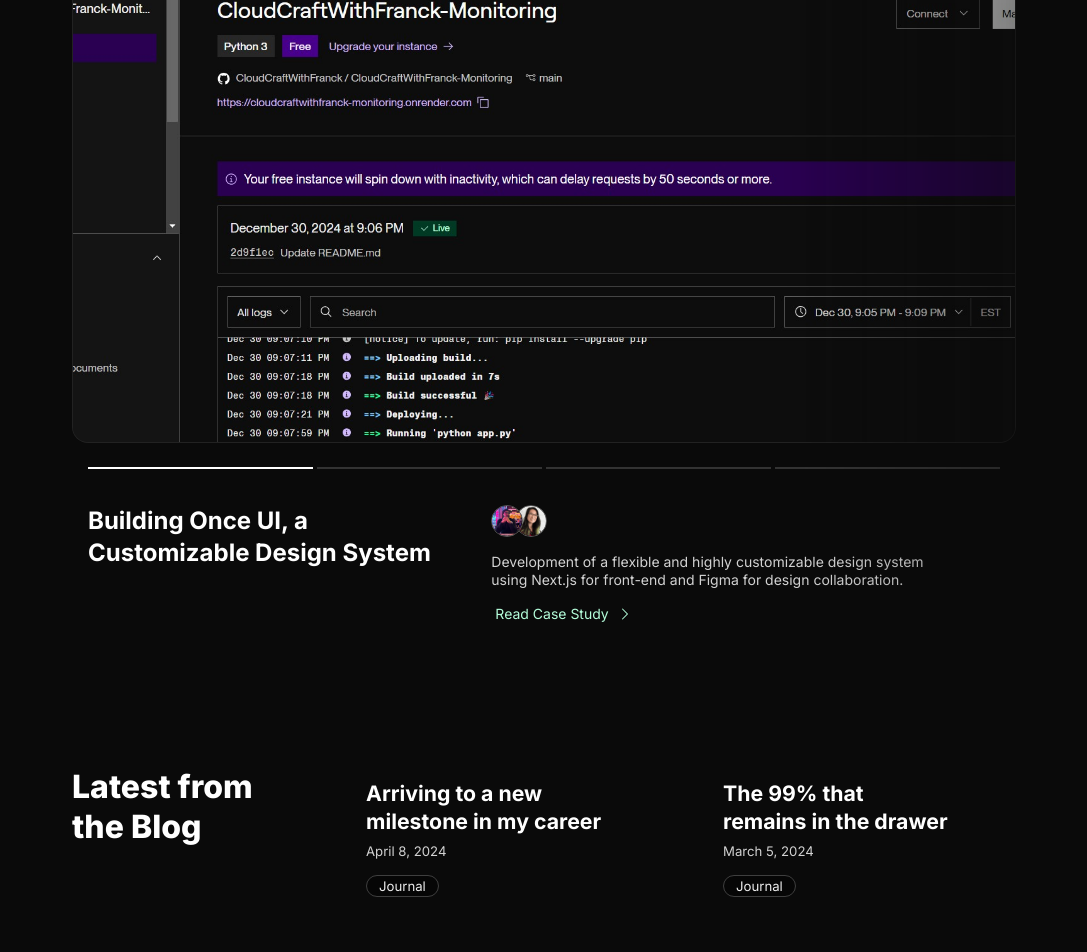
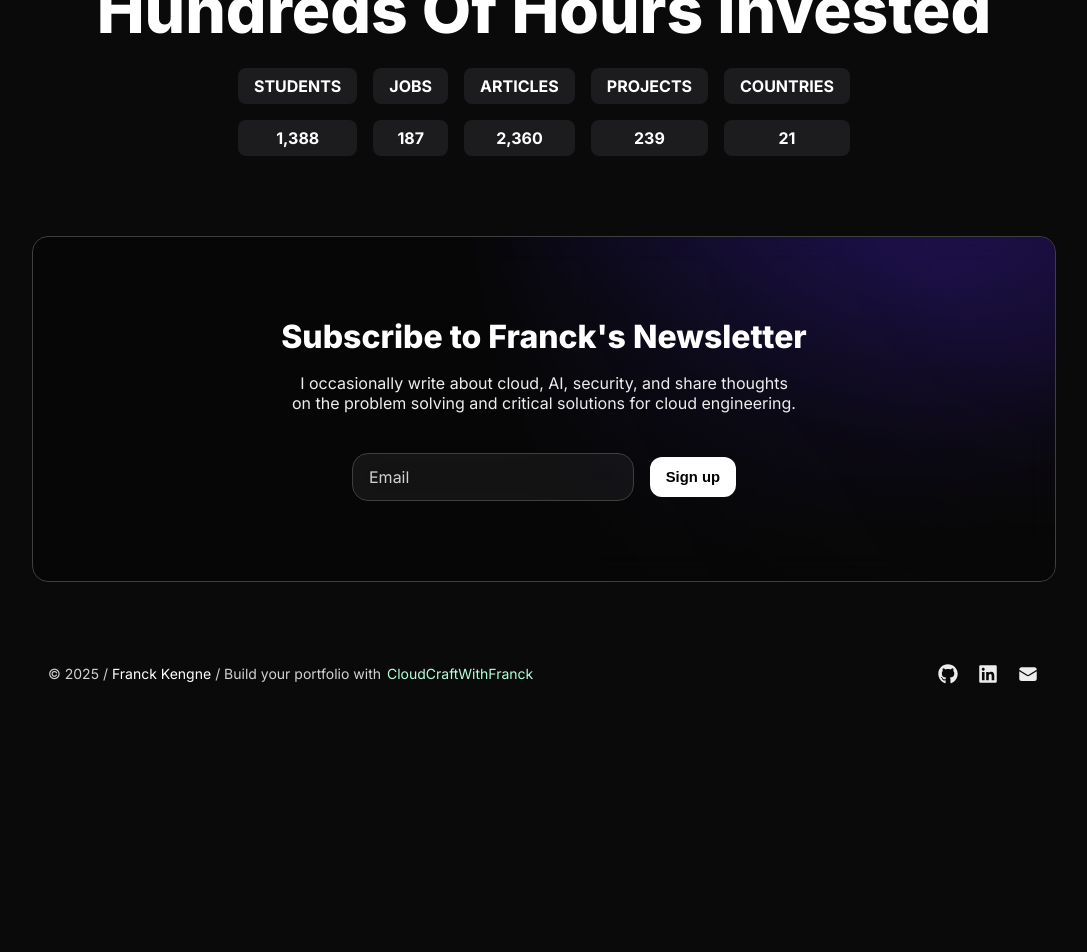
Before and after one commit to CloudCraftWithFranck/cloudcraftwithfranck.github.io, a Next.js app: page /en in a window 1280 px wide. Shown: the part 700-1652 px from the top of the page, without its empty margins (96-1183 px from the left). After the commit the page ends 1402 px from the top, so only its background shows below. Built offline with nearby package versions, Linux system fonts and the light colour scheme.

Commit message:
Updating numbers

```diff
--- a/src/app/[locale]/page.css
+++ b/src/app/[locale]/page.css
@@ -1,15 +1,16 @@
-.deploy-grid {
+.grid-container {
     display: grid;
-    grid-template-columns: repeat(5, 1fr);
+    grid-template-columns: repeat(5, auto);
     gap: 16px;
-    text-align: center;
-    font-size: 1.2rem;
+    justify-content: center;
+    align-items: center;
 }
 
 .grid-item {
-    padding: 8px;
-    background: #222;
-    color: #fff;
+    text-align: center;
+    padding: 8px 16px;
+    background: #1c1c1e;
+    color: white;
+    font-weight: bold;
     border-radius: 8px;
-    font-weight: bold;
 }
--- a/src/app/[locale]/page.tsx
+++ b/src/app/[locale]/page.tsx
@@ -195,91 +195,16 @@
                 </Flex>
             </Flex>
 
-            <RevealFx translateY="16" delay={0.6}>
-                <Projects range={[1, 1]} locale={locale} />
-            </RevealFx>
-
-            {routes['/blog'] && (
-                <Flex
-                    fillWidth
-                    gap="24"
-                    mobileDirection="column"
-                >
-                    <Flex flex={1} paddingLeft="l">
-                        <Heading
-                            as="h2"
-                            variant="display-strong-xs"
-                            wrap="balance"
-                        >
-                            Latest from the Blog
-                        </Heading>
-                    </Flex>
-                    <Flex flex={3} paddingX="20">
-                        <Posts range={[1, 2]} columns="2" locale={locale} />
-                    </Flex>
-                </Flex>
-            )}
-
-            <Projects range={[2]} locale={locale} />
-
-            {/* Testimonials Section */}
+            {/* New Grid Section */}
             <Flex
                 direction="column"
                 alignItems="center"
                 style={{ marginTop: '4rem' }}
             >
                 <Heading as="h2" variant="display-strong-l" marginBottom="m">
-                    What People Are Saying
-                </Heading>
-                <Flex
-                    direction="row"
-                    style={{
-                        flexWrap: 'wrap',
-                        gap: '16px',
-                        justifyContent: 'center',
-                    }}
-                >
-                    {testimonials.map((testimonial, index) => (
-                        <Flex
-                            key={index}
-                            direction="column"
-                            alignItems="center"
-                            padding="l"
-                            style={{
-                                borderRadius: '8px',
-                                background: '#000',
-                                color: '#fff',
-                                maxWidth: '300px',
-                                textAlign: 'center',
-                                margin: '8px',
-                            }}
-                        >
-                            <Text variant="body-strong-s">
-                                {testimonial.feedback}
-                            </Text>
-                            <Text
-                                variant="body-default-s"
-                                marginTop="m"
-                                style={{ color: '#bbb' }}
-                            >
-                                - {testimonial.name}{' '}
-                                <span>@{testimonial.username}</span>
-                            </Text>
-                        </Flex>
-                    ))}
-                </Flex>
-            </Flex>
-
-            {/* Grid Section */}
-            <Flex
-                direction="column"
-                alignItems="center"
-                style={{ marginTop: '4rem' }}
-            >
-                <Heading as="h3" variant="display-strong-l" marginBottom="m">
                     Hundreds Of Hours Invested
                 </Heading>
-                <Flex className="deploy-grid">
+                <Flex className="grid-container" style={{ gap: '16px' }}>
                     <div className="grid-item">STUDENTS</div>
                     <div className="grid-item">JOBS</div>
                     <div className="grid-item">ARTICLES</div>
```
Also changed, not shown: 1 other file (tests, documents, lock files or other folders).
